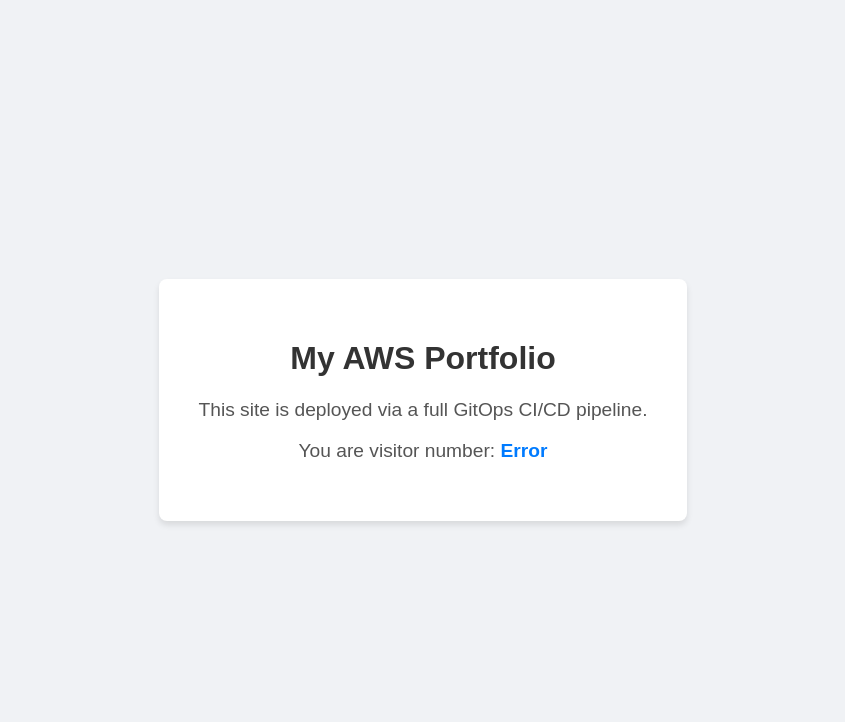
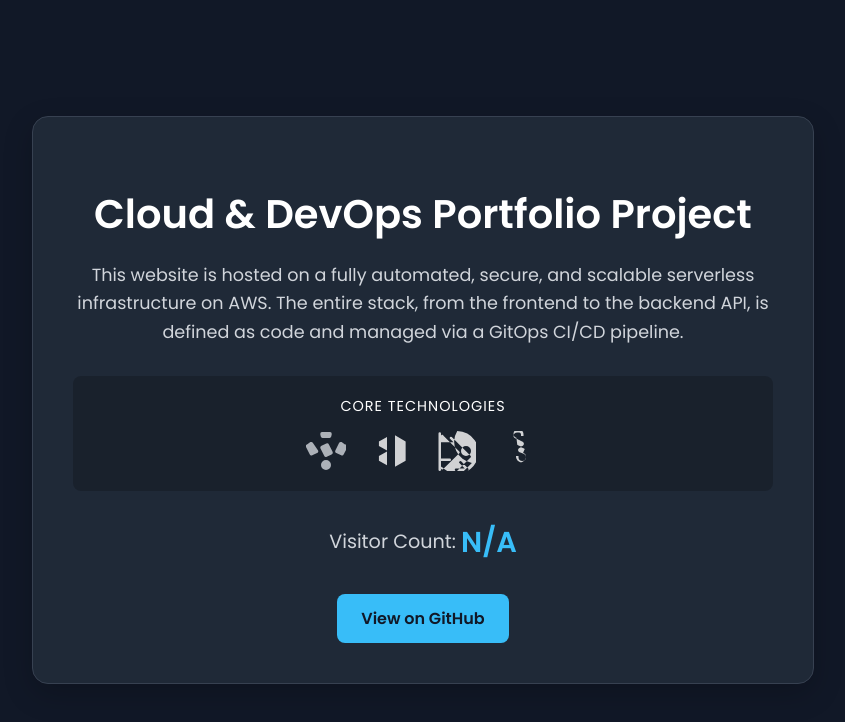
Before and after one commit to cm180697/cmserverptf-infrastructure, a plain HTML site: page src/index.html in a window 1280 px wide. Shown: the whole page, without its empty margins (217-1062 px from the left). Drawn offline with Linux system fonts and the light colour scheme; no server answers.

Commit message:
feat(frontend): beautify html

```diff
--- a/src/index.html
+++ b/src/index.html
@@ -3,50 +3,163 @@
 <head>
     <meta charset="UTF-8">
     <meta name="viewport" content="width=device-width, initial-scale=1.0">
-    <title>My Portfolio</title>
+    <title>Carlos M. - AWS Cloud Portfolio</title>
+    <link rel="preconnect" href="https://fonts.googleapis.com">
+    <link rel="preconnect" href="https://fonts.gstatic.com" crossorigin>
+    <link href="https://fonts.googleapis.com/css2?family=Poppins:wght@300;400;600&display=swap" rel="stylesheet">
     <style>
+        :root {
+            --bg-color: #111827;
+            --card-color: #1f2937;
+            --text-color: #d1d5db;
+            --header-color: #ffffff;
+            --accent-color: #38bdf8;
+            --border-color: #374151;
+        }
+
         body {
-            font-family: sans-serif;
+            font-family: 'Poppins', sans-serif;
             display: flex;
             justify-content: center;
             align-items: center;
+            min-height: 100vh;
+            background: var(--bg-color);
+            color: var(--text-color);
+            margin: 0;
+            padding: 20px;
+            box-sizing: border-box;
+        }
+
+        .container {
+            max-width: 700px;
+            width: 100%;
+            padding: 40px;
+            background-color: var(--card-color);
+            border-radius: 16px;
+            border: 1px solid var(--border-color);
+            box-shadow: 0 10px 30px rgba(0, 0, 0, 0.2);
             text-align: center;
-            height: 100vh;
-            background-color: #f0f2f5;
-            margin: 0;
         }
-        .container {
-            padding: 40px;
-            background-color: white;
+
+        h1 {
+            font-size: 2.5em;
+            font-weight: 600;
+            color: var(--header-color);
+            margin-bottom: 16px;
+        }
+
+        p {
+            font-size: 1.1em;
+            line-height: 1.6;
+            margin-bottom: 24px;
+        }
+
+        .tech-stack {
+            margin: 30px 0;
+            padding: 20px;
+            background-color: rgba(0,0,0,0.2);
             border-radius: 8px;
-            box-shadow: 0 4px 6px rgba(0, 0, 0, 0.1);
         }
-        h1 { color: #333; }
-        p { font-size: 1.2em; color: #555; }
-        #visitor-count { font-weight: bold; color: #007bff; }
+
+        .tech-stack h3 {
+            color: var(--header-color);
+            margin-top: 0;
+            font-weight: 400;
+            letter-spacing: 1px;
+            text-transform: uppercase;
+            font-size: 0.9em;
+        }
+
+        .tech-stack .logos {
+            display: flex;
+            justify-content: center;
+            align-items: center;
+            gap: 25px;
+            flex-wrap: wrap;
+        }
+
+        .tech-stack .logos svg {
+            height: 40px;
+            opacity: 0.8;
+        }
+
+        .counter {
+            font-size: 1.2em;
+            margin-top: 30px;
+        }
+
+        #visitor-count {
+            font-weight: 600;
+            color: var(--accent-color);
+            font-size: 1.5em;
+            vertical-align: middle;
+        }
+
+        .github-button {
+            display: inline-block;
+            margin-top: 30px;
+            padding: 12px 24px;
+            background-color: var(--accent-color);
+            color: var(--bg-color);
+            text-decoration: none;
+            font-weight: 600;
+            border-radius: 8px;
+            transition: transform 0.2s ease, box-shadow 0.2s ease;
+        }
+
+        .github-button:hover {
+            transform: translateY(-2px);
+            box-shadow: 0 4px 15px rgba(56, 189, 248, 0.3);
+        }
+
     </style>
 </head>
 <body>
     <div class="container">
-        <h1>My AWS Portfolio</h1>
-        <p>This site is deployed via a full GitOps CI/CD pipeline.</p>
-        <p>You are visitor number: <span id="visitor-count">Loading...</span></p>
+        <h1>Cloud & DevOps Portfolio Project</h1>
+        <p>
+            This website is hosted on a fully automated, secure, and scalable serverless infrastructure on AWS.
+            The entire stack, from the frontend to the backend API, is defined as code and managed via a GitOps CI/CD pipeline.
+        </p>
+
+        <div class="tech-stack">
+            <h3>Core Technologies</h3>
+            <div class="logos">
+                <svg viewBox="0 0 20 20" fill="currentColor" class="aws-logo"><path d="M12.879 1.526A1 1 0 0012.005.5h-4.01a1 1 0 00-.874 1.026l.206 1.031a1 1 0 00.874.973h3.61a1 1 0 00.874-.974l.205-1.03zm-1.428 5.228a1 1 0 00-1.293-.493L7.75 7.42a1 1 0 00-.5 1.293l1.838 3.675a1 1 0 001.292.493l2.408-1.164a1 1 0 00.5-1.293L11.45 6.754zM3.483 6.043a1 1 0 00-1.292-.493L.5 6.715a1 1 0 00-.5 1.293l1.838 3.675a1 1 0 001.293.493l2.408-1.164a1 1 0 00.5-1.293L3.483 6.043zM19.5 6.715l-1.691-1.165a1 1 0 00-1.293.493l-1.838 3.675a1 1 0 00.5 1.293l2.408 1.164a1 1 0 001.293-.493l1.838-3.675a1 1 0 00-.5-1.293zM10 14.5a2.5 2.5 0 100 5 2.5 2.5 0 000-5z"></path></svg>
+                <svg viewBox="0 0 512 512" fill="#FFFFFF" class="terraform-logo"><path d="M307.3 54.3L443.3 133.2V379.4L307.3 458.3V54.3ZM101.4 133.2L204.7 75.2V250.5L101.4 193.3V133.2ZM204.7 262.3V437.5L101.4 380.4V320.3L204.7 262.3Z"/></svg>
+                 <svg viewBox="0 0 16 16" fill="#FFFFFF" class="github-actions-logo"><path fill-rule="evenodd" d="M8.5 0a8.5 8.5 0 11-6.01 14.51A.5.5 0 012 14V2a.5.5 0 01.99-.1l6.32 6.32a.5.5 0 010 .7L2.99 15.1A.5.5 0 012 14.6V11h3.5a.5.5 0 010 1H2v3.5a.5.5 0 01-1 0V1a.5.5 0 011 0v3.5h5.01L5.6 3.1a.5.5 0 01.7-.7l7.5 7.5a.5.5 0 010 .7l-7.5 7.5a.5.5 0 01-.7-.7l1.4-1.4H8a.5.5 0 010-1h3.5l-2.15-2.15a.5.5 0 01.7-.7l2.82 2.82a.5.5 0 010 .7l-2.82 2.82a.5.5 0 01-.7-.7l5.01-5.01A8.5 8.5 0 018.5 0zM12 10a2 2 0 100-4 2 2 0 000 4z"/></svg>
+                <svg viewBox="0 0 24 24" fill="#FFFFFF" class="python-logo"><path d="M14.25 10.74c-.38-.28-1.09-.59-1.5-.74L12 9.69l-.75.31c-1.31.54-1.31 2.22 0 2.76l.75.31.75.31c.41.16 1.12.46 1.5.74.56.41.75 1.16.75 1.84 0 1.25-.97 2.1-2.25 2.1s-2.25-.85-2.25-2.1V15H9v.31c0 2.1 1.79 3.44 3 3.44s3-1.34 3-3.44c0-1.12-.59-1.9-1.75-2.31zM9.75 8.24c.38.28 1.09.59 1.5.74L12 9.31l.75-.31c1.31-.54 1.31-2.22 0-2.76l-.75-.31L11.25 5.6c-.41-.16-1.12-.46-1.5-.74C8.19 4.45 7.5 3.7 7.5 3c0-1.25.97-2.1 2.25-2.1S12 .85 12 2.1V3h1.5V2.1c0-2.1-1.79-3.44-3-3.44S7.5-.24 7.5 1.81c0 1.12.59 1.9 1.75 2.31z"/></svg>
+            </div>
+        </div>
+
+        <div class="counter">
+             <span>Visitor Count: </span>
+             <span id="visitor-count">...</span>
+        </div>
+
+        <a href="https://github.com/cm180697/cmserverptf-infrastructure" target="_blank" class="github-button">View on GitHub</a>
     </div>
 
     <script>
-        // This script will run when the page loads
         window.addEventListener('DOMContentLoaded', (event) => {
+            // IMPORTANT: Replace this with your actual API endpoint URL
             const apiUrl = 'https://4s1amen1l2.execute-api.us-east-2.amazonaws.com/';
 
             fetch(apiUrl)
-                .then(response => response.json())
+                .then(response => {
+                    if (!response.ok) {
+                        throw new Error(`HTTP error! status: ${response.status}`);
+                    }
+                    return response.json();
+                })
                 .then(data => {
-                    // Update the HTML element with the visitor count
-                    document.getElementById('visitor-count').textContent = data.count;
+                    // Format the number with commas for better readability
+                    const count = data.count.toLocaleString('en-US');
+                    document.getElementById('visitor-count').textContent = count;
                 })
                 .catch(error => {
                     console.error('Error fetching visitor count:', error);
-                    document.getElementById('visitor-count').textContent = 'Error';
+                    document.getElementById('visitor-count').textContent = 'N/A';
                 });
         });
     </script>
```
